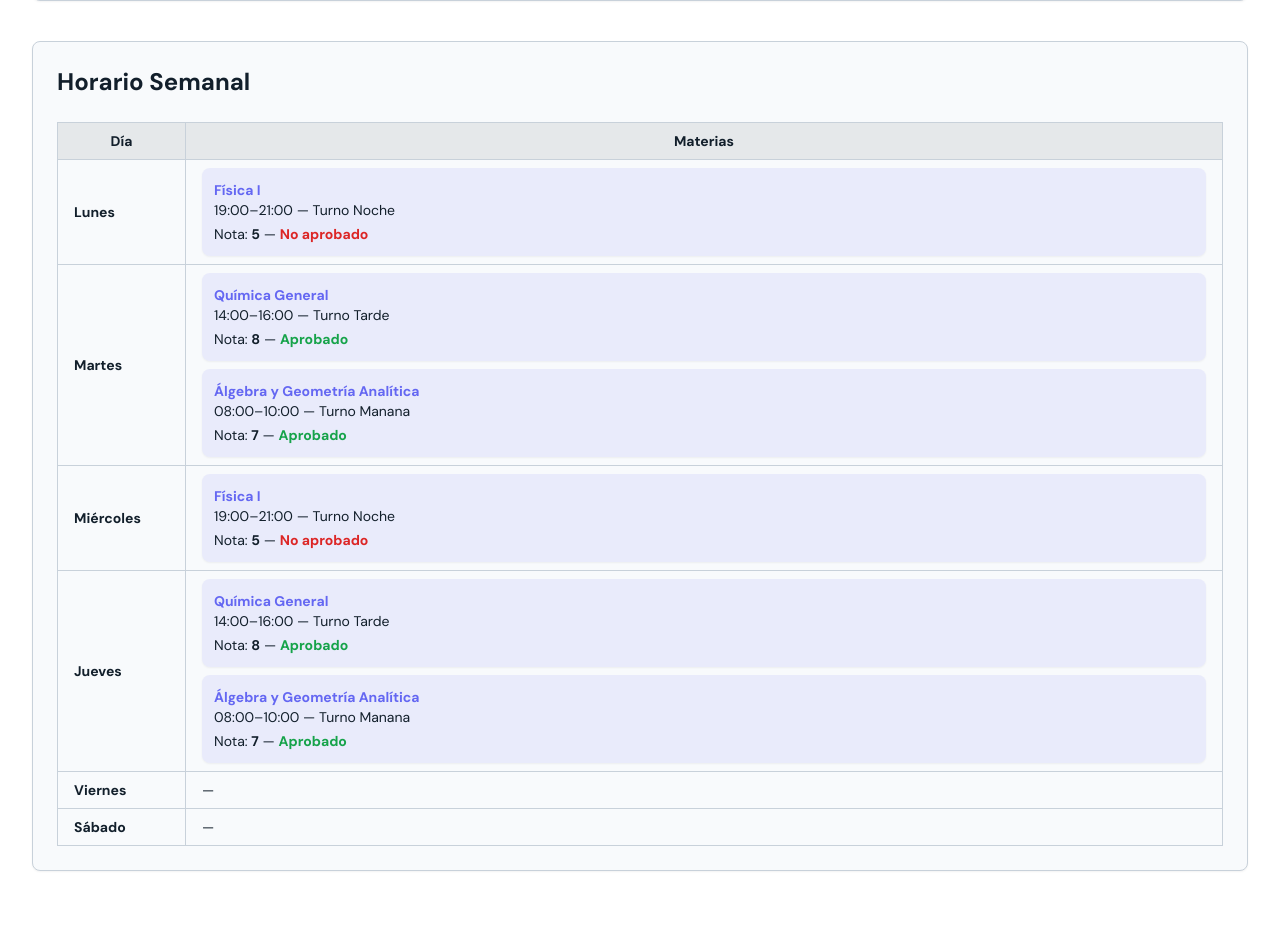
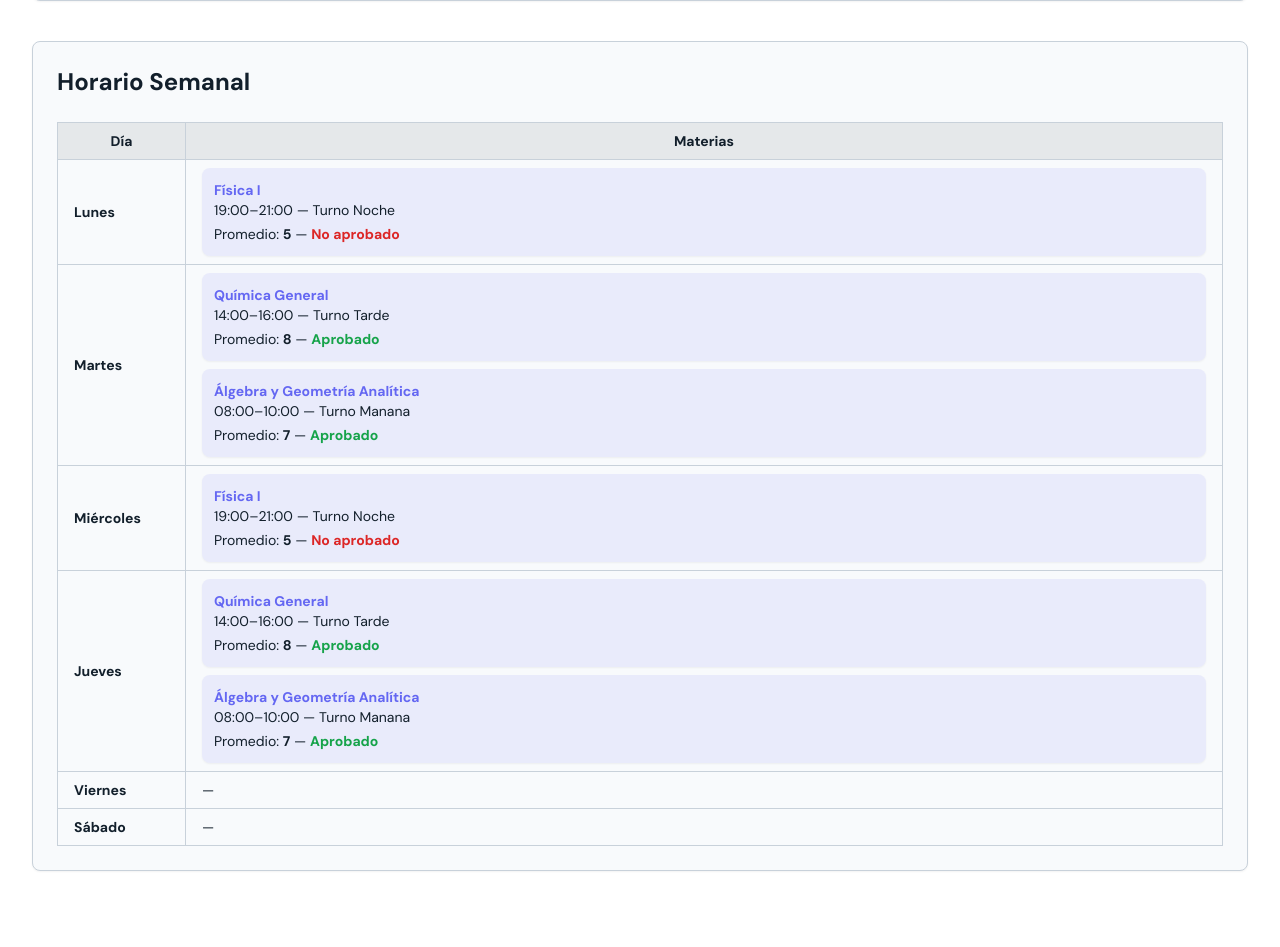
Before and after one commit to Villada-PG3/trabajo-practico-integrador-universidad-tecnologica-nacional, a Django app: page /alumnos/19/ in a window 1280 px wide. Shown: the part 649-1596 px from the top of the page. Run offline with Django 5.2, Linux system fonts and the light colour scheme; data comes from the database, SQL or seed files in the repository; both versions use the stored data as it was after the commit; some libraries are stand-ins or nearby versions.

Commit message:
modEsteticas

```diff
--- a/TP_UTN/UTN/templates/alumno/alumno_detail.html
+++ b/TP_UTN/UTN/templates/alumno/alumno_detail.html
@@ -255,7 +255,7 @@
 
                                     {% if m.nota %}
                                         <p class="mt-1 text-sm">
-                                            Nota: <span class="font-bold">{{ m.nota }}</span> —
+                                            Promedio: <span class="font-bold">{{ m.nota }}</span> —
                                             {% if m.aprobado %}
                                                 <span class="text-green-600 font-semibold">Aprobado</span>
                                              {% else %}
--- a/TP_UTN/UTN/templates/inicio.html
+++ b/TP_UTN/UTN/templates/inicio.html
@@ -154,7 +154,7 @@
                     <div class="p-6">
                         <h3 class="text-xl font-bold mb-2">Ingenierías</h3>
                         <p class="text-gray-600 mb-4">Programas de ingeniería con enfoque práctico y tecnológico.</p>
-                        <a href="#" class="text-black font-medium flex items-center">
+                        <a href="carreras/" class="text-black font-medium flex items-center">
                             Ver más <i data-feather="arrow-right" class="ml-2 w-4 h-4"></i>
                         </a>
                     </div>
```
Also changed, not shown: TP_UTN/db.sqlite3.
